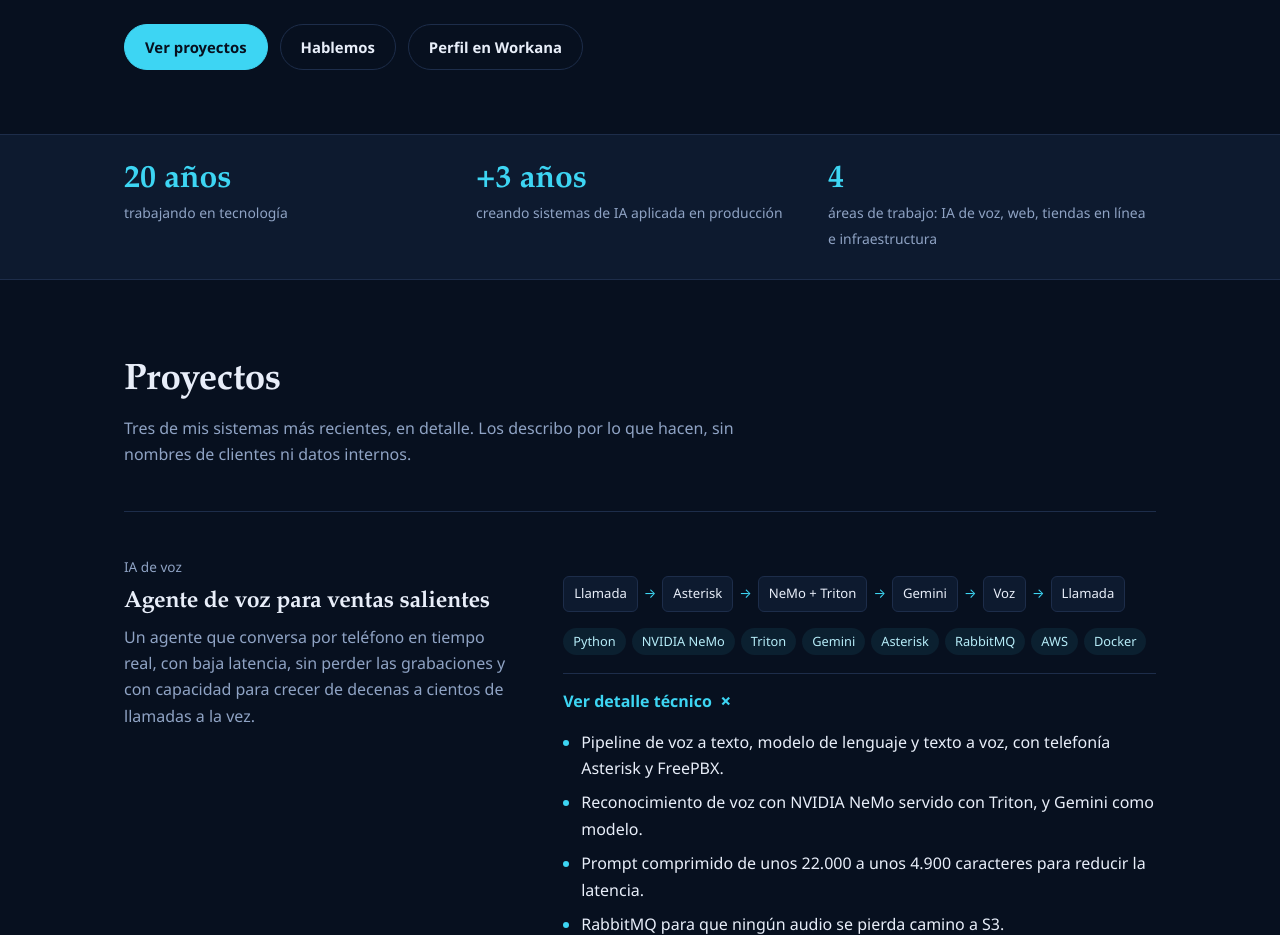
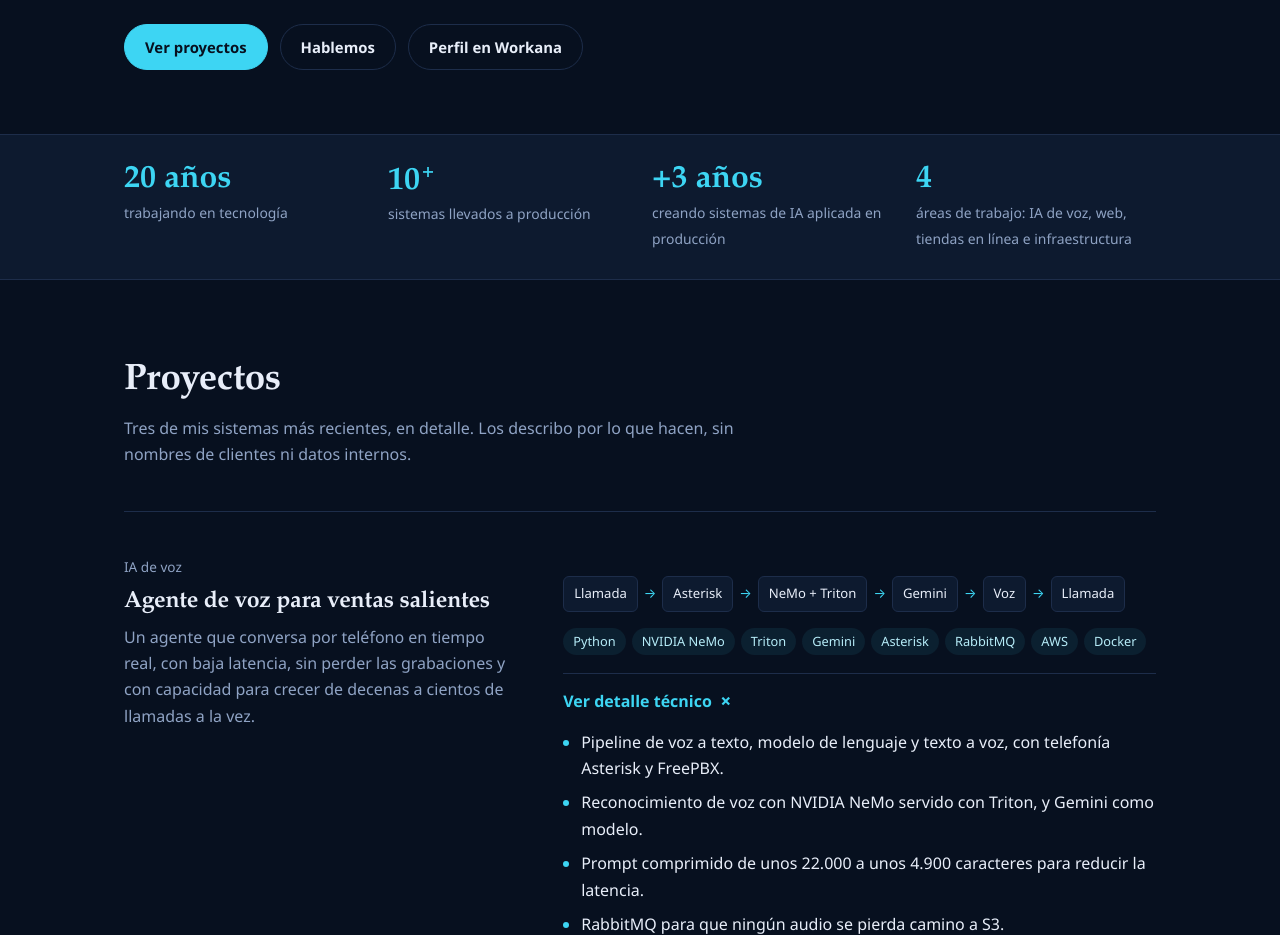
Before and after one commit to haroldcastro-devai/Portafolio, a plain HTML site: page index.html in a window 1280 px wide. Shown: the part 780-1715 px from the top of the page. Drawn offline with Linux system fonts and the light colour scheme.

Commit message:
Restaurar la cifra de sistemas y volver a 4 columnas

```diff
--- a/assets/css/layout.css
+++ b/assets/css/layout.css
@@ -105,7 +105,7 @@ nav a.on {
 
 .facts .w {
   display: grid;
-  grid-template-columns: repeat(3, 1fr);
+  grid-template-columns: repeat(4, 1fr);
   gap: 24px;
   padding-block: 28px;
 }
@@ -120,6 +120,13 @@ nav a.on {
 
 .facts strong b {
   font: inherit;
+}
+
+.facts strong .plus {
+  color: inherit;
+  font-size: .62em;
+  vertical-align: super;
+  margin-left: .1em;
 }
 
 .facts span {
--- a/index.html
+++ b/index.html
@@ -44,6 +44,7 @@
 
 <div class="facts"><div class="w">
 <div><strong><b data-n="20">20</b> años</strong><span>trabajando en tecnología</span></div>
+<div><strong><b data-n="10">10</b><span class="plus">+</span></strong><span>sistemas llevados a producción</span></div>
 <div><strong>+<b data-n="3">3</b> años</strong><span>creando sistemas de IA aplicada en producción</span></div>
 <div><strong><b data-n="4">4</b></strong><span>áreas de trabajo: IA de voz, web, tiendas en línea e infraestructura</span></div>
 </div></div>
```
